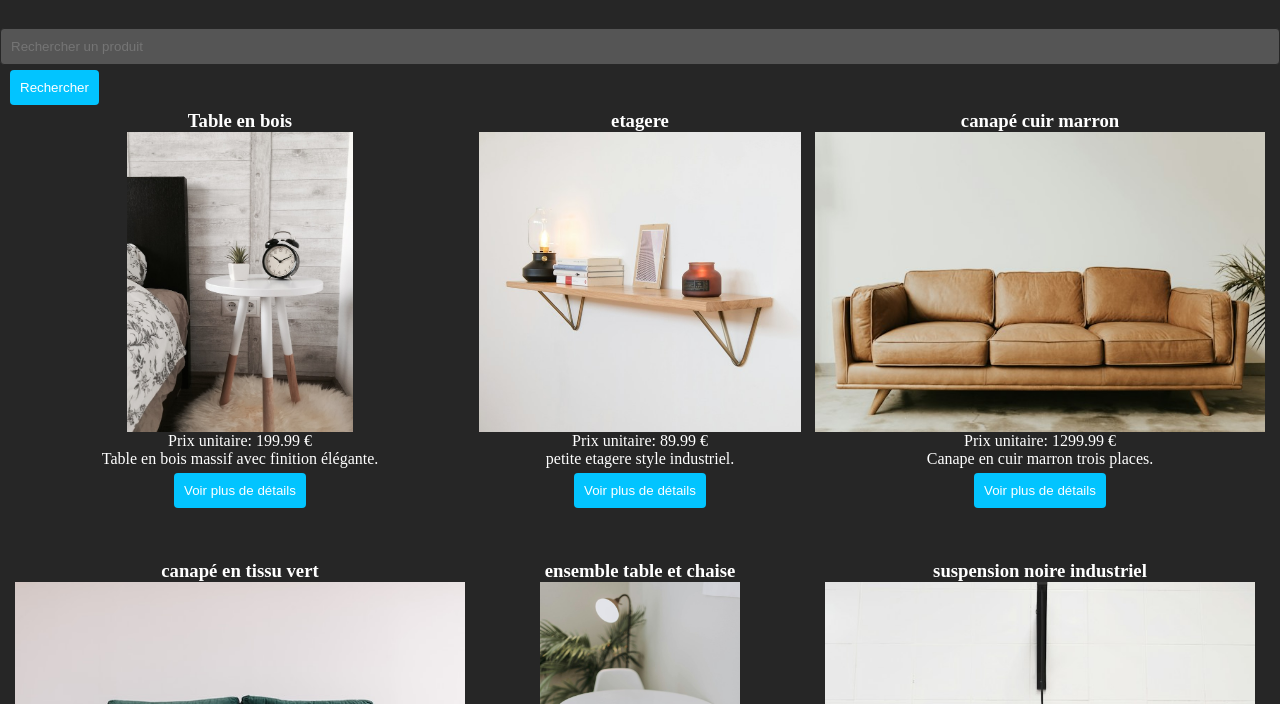
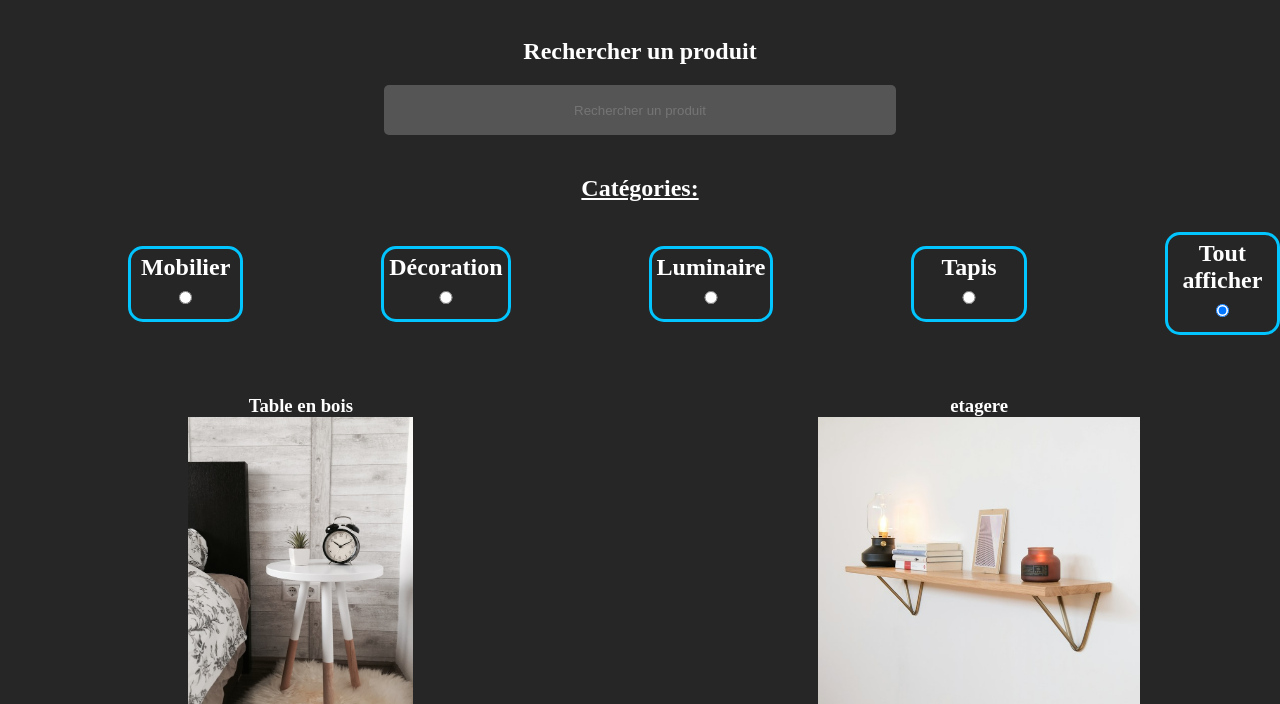
Before and after one commit to Kyodd/vuejs-filrouge-propre, a plain HTML site: page products.html in a window 1280 px wide. Shown: the part 876-1580 px from the top of the page. Drawn offline with nearby package versions, Linux system fonts and the light colour scheme.

Commit message:
Filtre par catégorie + search bar

```diff
--- a/JS/script.js
+++ b/JS/script.js
@@ -22,16 +22,6 @@ let products = [
   },
   {
     id: 3,
-    name: "canapé cuir marron",
-    description: "Canape en cuir marron trois places.",
-    imageUrl: "./Assets/img/mobilier-3.jpg",
-    price: 1299.99,
-    category: 'Mobilier',
-    quantity: 1,
-    moq: 5,
-  },
-  {
-    id: 4,
     name: "canapé en tissu vert",
     description: "Canapeen tissu vert 3 places.",
     imageUrl: "./Assets/img/mobilier-4.jpg",
@@ -41,11 +31,21 @@ let products = [
     moq: 5,
   },
   {
-    id: 5,
+    id: 4,
     name: "ensemble table et chaise ",
     description: "ensemble table et chaise styles scandinave.",
     imageUrl: "./Assets/img/mobilier-5.jpg",
     price: 499.49,
+    category: 'Mobilier',
+    quantity: 1,
+    moq: 5,
+  },
+  {
+    id: 5,
+    name: "canapé cuir marron",
+    description: "Canape en cuir marron trois places.",
+    imageUrl: "./Assets/img/mobilier-3.jpg",
+    price: 1299.99,
     category: 'Mobilier',
     quantity: 1,
     moq: 5,
@@ -257,6 +257,8 @@ const app = Vue.createApp({
       menuVisible: false,
       //Détails produit
       detailsModalOpen: false,
+      //filtre
+      selectedCategory: 'all',
 
     };
   },
@@ -425,6 +427,16 @@ const app = Vue.createApp({
       this.product = products.filter((product) => {
         return product.name.toLowerCase().includes(search) || product.category.toLowerCase().includes(search)
       })
+    },
+
+    filterByCategory() {
+      if (this.selectedCategory === 'all') {
+        this.product = products
+      } else {
+        this.product = products.filter((product) => {
+          return product.category === this.selectedCategory
+        })
+      }
     },
 
     addToCart(product) {
--- a/SCSS/Style.scss
+++ b/SCSS/Style.scss
@@ -685,6 +685,14 @@ body {
         display: none !important;
     }
 
+    button{
+        transition: all 0.2s ease-in-out;
+
+        &:hover{
+            color: white;
+        }
+    }
+
     header {
         .about {
             height: 200px;
@@ -701,6 +709,83 @@ body {
         }
     }
 
+    .searchBar{
+        display: flex;
+        flex-direction: column;
+        align-items: center;
+        color: $white;
+        margin-bottom: 30px;
+        h2{
+            margin: 10px 0;
+        }
+        input{
+            width: 40%;
+            height: 50px;
+            border-radius: 5px;
+            border: none;
+            padding: 10px;
+            margin: 10px 0;
+            text-align: center;
+            color: white;
+        }
+    }
+
+    .radioInputs{
+        .inputLabel{
+            display: flex;
+            flex-direction: column;
+            align-items: center;
+            justify-content: center;
+            color: $white;
+            margin-bottom: 30px;
+            font-weight: bold;
+            font-size: 1.5rem;
+            width: 150px;
+            border: 3px solid $Blue;
+            border-radius: 15px;
+            padding: 5px;
+            margin-left: 10%;
+            transition: all 0.2s ease-in-out;
+            text-align: center;
+
+            &:hover{
+                cursor: pointer;
+                scale: 1.1;
+                background-color: $Blue;
+            }
+            input{
+                margin: 10px;
+            }
+        }
+    }
+
+    .inputsTitle{
+        display: flex;
+        flex-direction: row;
+        align-items: center;
+        justify-content: center;
+        gap: 10px;
+        margin-bottom: 30px;
+        color: $white;
+        font-weight: bold;
+        font-size: 1.5rem;
+    }
+
+    .radioInputs{
+        display: flex;
+        flex-direction: row;
+        align-items: center;
+        justify-content: center;
+        gap: 10px;
+        margin-bottom: 30px;
+        color: $white;
+        font-weight: bold;
+        font-size: 1.5rem;
+        input{
+            margin: 0 10px;
+        }
+    }
+
     .shoppingCart {
         color: $white;
         text-align: center;
@@ -718,6 +803,8 @@ body {
         flex-direction: row;
         justify-content: center;
         flex-wrap: wrap;
+        justify-content: space-around;
+        gap: 6%;
         color: $white;
 
         div {
@@ -734,6 +821,7 @@ body {
 
                 img {
                     height: 300px;
+                    margin-bottom: 10px;
                 }
 
                 .prodDetail {
--- a/products.html
+++ b/products.html
@@ -129,8 +129,32 @@
     </div>
 
     <div class="searchBar">
-      <input type="text" v-model="search" placeholder="Rechercher un produit" />
-      <button @click="searchProduct()">Rechercher</button>
+      <h2>Rechercher un produit</h2>
+      <input type="text" v-model="search" placeholder="Rechercher un produit" @input="searchProduct()"/>
+    </div>
+
+    <span class="inputsTitle"><u>Catégories:</u></span>
+    <div class="radioInputs">
+      <div class="inputLabel">
+        <span>Mobilier</span>
+        <input type="radio" v-model="selectedCategory" name="category" id="Mobilier" value="Mobilier" @change="filterByCategory">
+      </div>
+      <div class="inputLabel">
+        <span>Décoration</span>
+        <input type="radio" v-model="selectedCategory" name="category" id="Décoration" value="Décoration" @change="filterByCategory">
+      </div>
+      <div class="inputLabel">
+        <span>Luminaire</span>
+        <input type="radio" v-model="selectedCategory" name="category" id="Luminaire" value="Luminaire" @change="filterByCategory">
+      </div>
+      <div class="inputLabel">
+        <span>Tapis</span>
+        <input type="radio" v-model="selectedCategory" name="category" id="Tapis" value="Tapis" @change="filterByCategory">
+      </div>
+      <div class="inputLabel">
+        <span>Tout afficher</span>
+        <input type="radio" v-model="selectedCategory" name="category" id="all" value="all" @change="filterByCategory">
+      </div>
     </div>
 
     <section class="modaldetails">
```
Also changed, not shown: CSS/Style.css.
